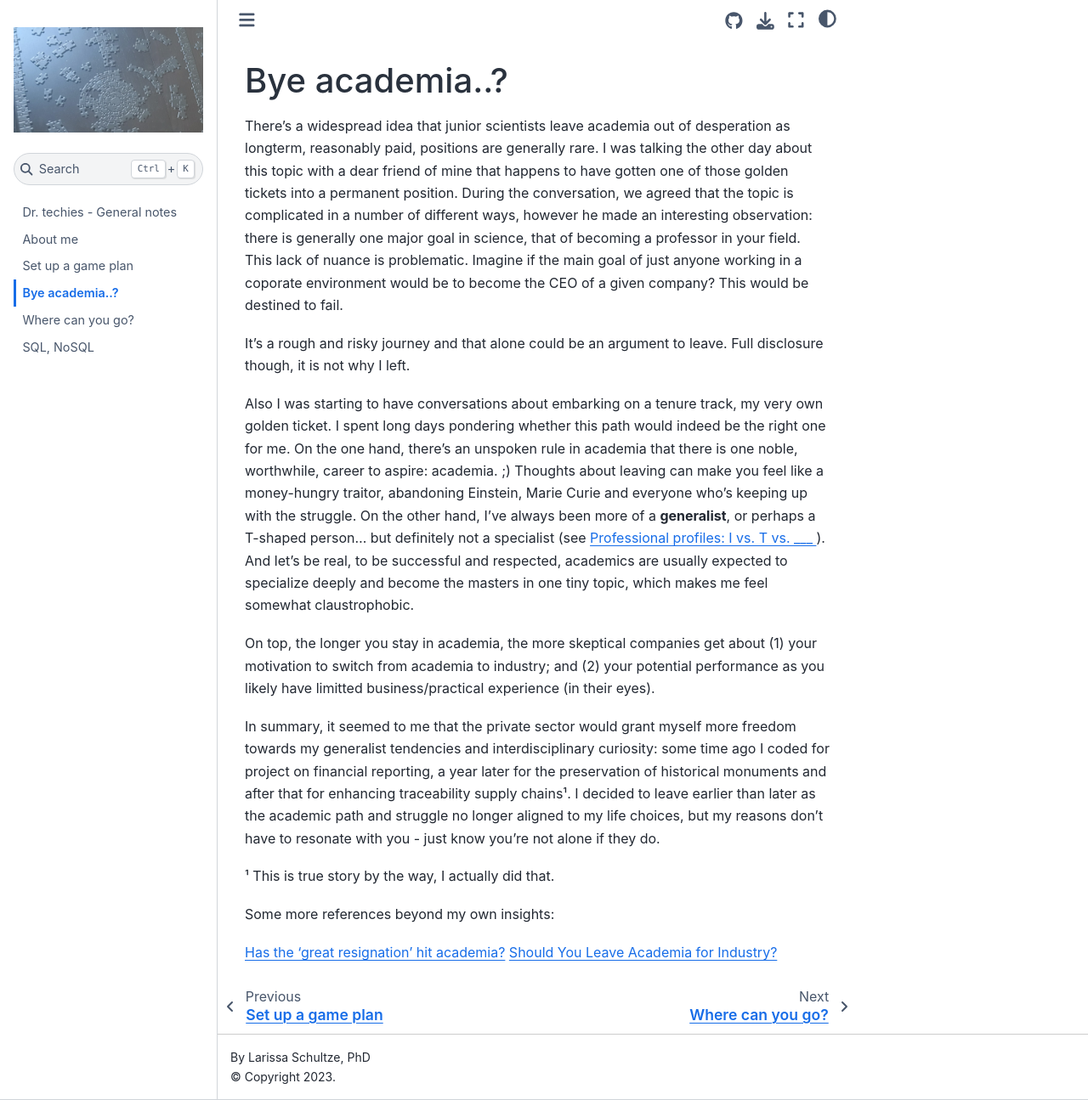
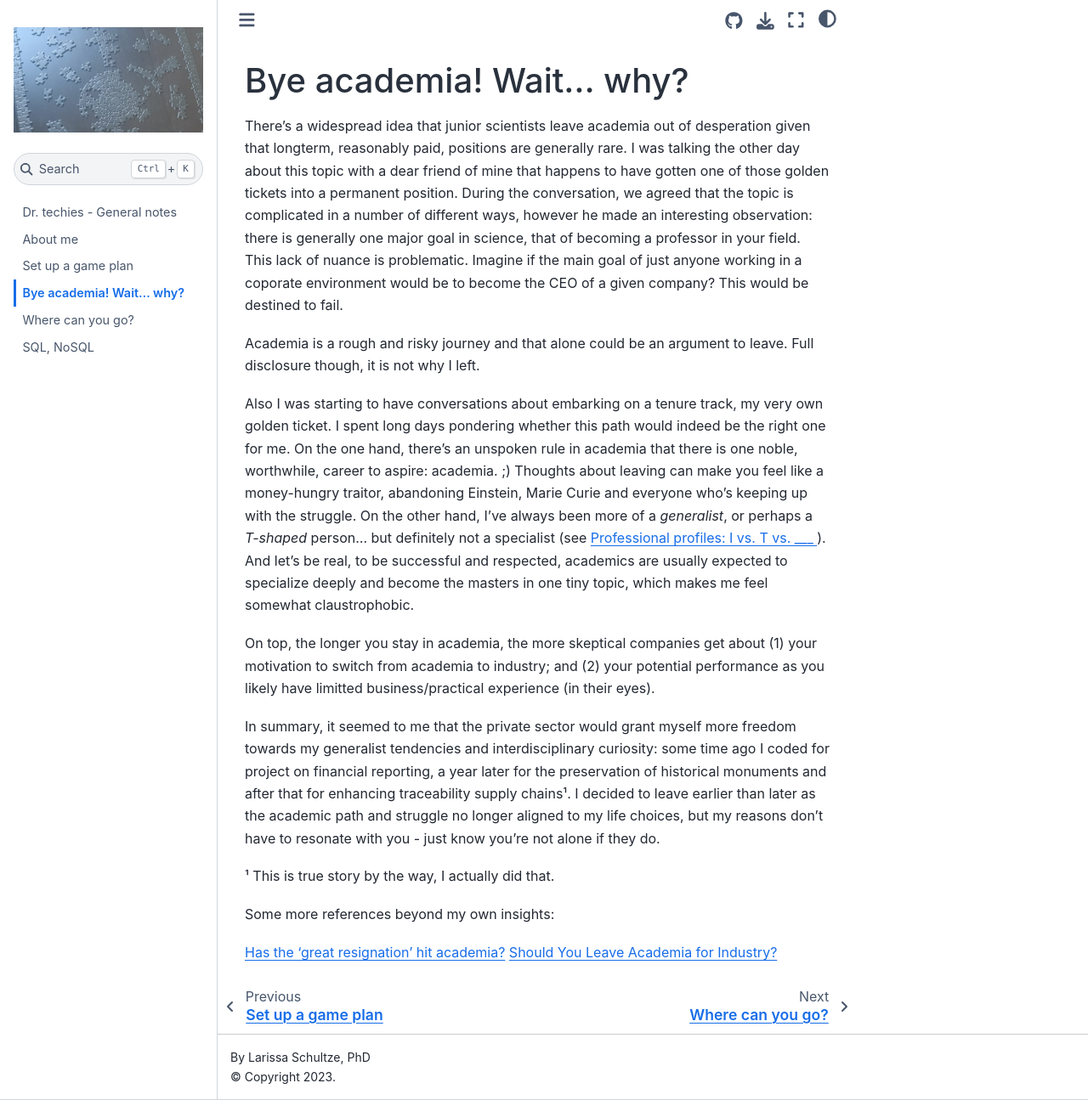
Before and after one commit to schultzl/example_jupyterbook, a Jupyter Book: the page built from whytransition.md, in a window 1280 px wide and 1295 px high. Shown: the whole window at 85% size. Built offline with Jupyter Book 1.0.4 settings and Sphinx 7.4.7 and the Sphinx Book theme 1.1.4, drawn with Linux system fonts in a browser that asks for light colours; pages that are not in the unit, such as notebooks, are missing from menus.

Commit message:
added steps to transition ind/acad (II)

```diff
--- a/whytransition.md
+++ b/whytransition.md
@@ -1,10 +1,10 @@
-## Bye academia..?
+## Bye academia! Wait... why?
 
-There's a widespread idea that junior scientists leave academia out of desperation as longterm, reasonably paid, positions are generally rare. I was talking the other day about this topic with a dear friend of mine that happens to have gotten one of those golden tickets into a permanent position. During the conversation, we agreed that the topic is complicated in a number of different ways, however he made an interesting observation: there is generally one major goal in science, that of becoming a professor in your field. This lack of nuance is problematic. Imagine if the main goal of just anyone working in a coporate environment would be to become the CEO of a given company? This would be destined to fail.
+There's a widespread idea that junior scientists leave academia out of desperation given that longterm, reasonably paid, positions are generally rare. I was talking the other day about this topic with a dear friend of mine that happens to have gotten one of those golden tickets into a permanent position. During the conversation, we agreed that the topic is complicated in a number of different ways, however he made an interesting observation: there is generally one major goal in science, that of becoming a professor in your field. This lack of nuance is problematic. Imagine if the main goal of just anyone working in a coporate environment would be to become the CEO of a given company? This would be destined to fail.
 
-It's a rough and risky journey and that alone could be an argument to leave. Full disclosure though, it is not why I left.
+Academia is a rough and risky journey and that alone could be an argument to leave. Full disclosure though, it is not why I left.
 
-Also I was starting to have conversations about embarking on a tenure track, my very own golden ticket. I spent long days pondering whether this path would indeed be the right one for me. On the one hand, there's an unspoken rule in academia that there is one noble, worthwhile, career to aspire: academia. ;) Thoughts about leaving can make you feel like a money-hungry traitor, abandoning Einstein, Marie Curie and everyone who's keeping up with the struggle. On the other hand, I've always been more of a **generalist**, or perhaps a T-shaped person... but definitely not a specialist (see [Professional profiles: I vs. T vs. ___ ](https://jonathanken.medium.com/generalist-or-specialist-why-not-t-shaped-1aab6b98352f)). And let's be real, to be successful and respected, academics are usually expected to specialize deeply and become the masters in one tiny topic, which makes me feel somewhat claustrophobic.
+Also I was starting to have conversations about embarking on a tenure track, my very own golden ticket. I spent long days pondering whether this path would indeed be the right one for me. On the one hand, there's an unspoken rule in academia that there is one noble, worthwhile, career to aspire: academia. ;) Thoughts about leaving can make you feel like a money-hungry traitor, abandoning Einstein, Marie Curie and everyone who's keeping up with the struggle. On the other hand, I've always been more of a *generalist*, or perhaps a *T-shaped* person... but definitely not a specialist (see [Professional profiles: I vs. T vs. ___ ](https://jonathanken.medium.com/generalist-or-specialist-why-not-t-shaped-1aab6b98352f)). And let's be real, to be successful and respected, academics are usually expected to specialize deeply and become the masters in one tiny topic, which makes me feel somewhat claustrophobic.
 
 On top, the longer you stay in academia, the more skeptical companies get about (1) your motivation to switch from academia to industry; and (2) your potential performance as you likely have limitted business/practical experience (in their eyes).
 
```
